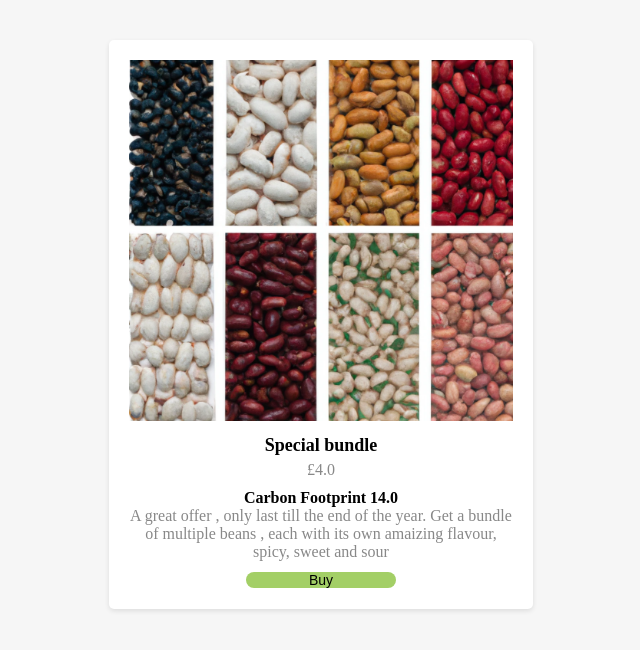
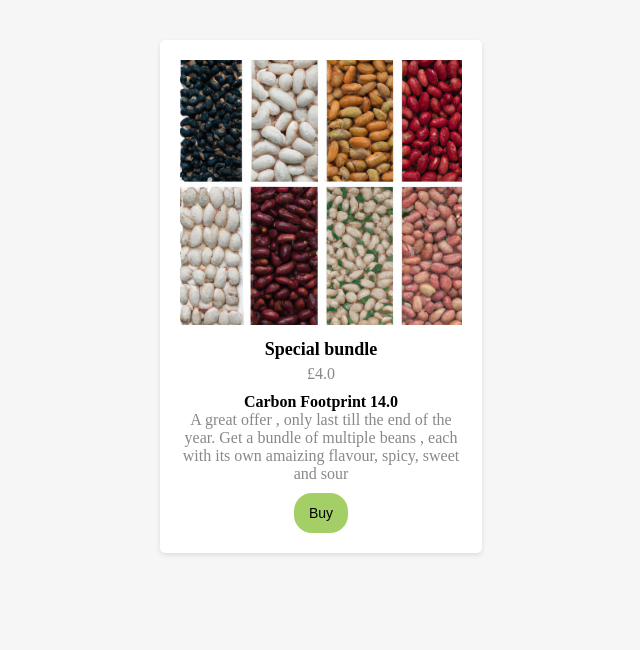
Before and after one commit to shadid-hub/E-commerce-website, a Flask app: page /bean/2 in a window 1280 px wide. Shown: the part 95-745 px from the top of the page, without its empty margins (319-959 px from the left). Run offline with Flask 3, Linux system fonts and the light colour scheme.

Commit message:
Updated CSS for better sizing

```diff
--- a/static/style.css
+++ b/static/style.css
@@ -1,19 +1,18 @@
-*{
-    margin:0;
-    padding:0;
+* {
+   margin: 0;
+   padding: 0;
 }
 
 header {
    background-color: #121418;
-    padding:20px;
+   padding: 20px;
    text-align: center;
 }
 
 header h1 {
-    color:#333;
+   color: #333;
    font-size: 24px;
    margin-bottom: 10px;
-
 }
 
 .bag {
@@ -35,92 +34,88 @@ header h1 {
 }
 
 .bean p {
-    font-size:16px;
+   font-size: 16px;
    color: #888;
    margin-bottom: 10px;
 }
 
 .bean {
-    width: 90%;
+   max-width: 300px;
    margin: 20px;
-    background-color:#FFF;
+   background-color: #FFF;
    box-shadow: 0 2px 5px rgb(0,0,0,0.1);
    text-align: center;
-    transition: transform 0.2s, box-shadow 0.2s; /* because it shakes like crazy */
+   transition: transform 0.2s, box-shadow 0.2s;
    padding: 20px;
    border-radius: 5px;
    overflow: hidden;
    cursor: pointer;
-
 }
 
- @media (min-width:550px) {
-    .bean{
-      width: 80%;
+@media (min-width: 550px) {
+   .bean {
+       width: 45%;
    }
 }
 
- @media (mind-width:750px){
-    .bean{
-        width: 50%
+@media (min-width: 750px) {
+   .bean {
+       width: 30%;
    }
 }
 
-
- @media(min-width:992px){
-    .bean{
-        width: 30%
+@media (min-width: 992px) {
+   .bean {
+       width: 22%;
    }
 }
 
-
- .bean:hover{
+.bean:hover {
    transform: scale(1.05);
    box-shadow: 0 2px 10px rgb(0,0,0,0.2);
    background-color: greenyellow;
 }
 
- .button{
+.button {
    background-color: rgb(163, 207, 102);
-    height: 80x;
-    width: 150px;
+   height: 40px;
+   width: auto;
    cursor: pointer;
    border: none;
-    border-radius: 8px;
    border-radius: 18px;
    font-size: 14px;
-    transition-duration:0.4s ;
+   padding: 0 15px;
+   transition-duration: 0.4s;
    display: inline-block;
+   text-align: center;
+}
 
- }
- .button:hover{
+.button:hover {
    background-color: green;
 }
 
- body{
+body {
    background-color: #f6f6f6;
 }
 
- #total-price{
-    position:sticky;
+#total-price {
+   position: sticky;
    top: 0;
    background: green;
    padding: 10px;
    border-radius: 5px;
    z-index: 999;
-
-
 }
 
- #checkout_form{
-    width:70%;
-    margin: 20x auto;
-    padding:15px;
-    border-radius:10px;
+#checkout_form {
+   width: 70%;
+   margin: 20px auto;
+   padding: 15px;
+   border-radius: 10px;
    box-shadow: 0px 0px 10px rgba(0,0,0,0.15);
 }
 
- #checkout_form lable{
-    display:block;
+#checkout_form label {
+   display: block;
    margin-bottom: 5px;
 }
```
Also changed, not shown: instance/bean_factory.db. Lines whose indentation alone changed are shown as unchanged.
